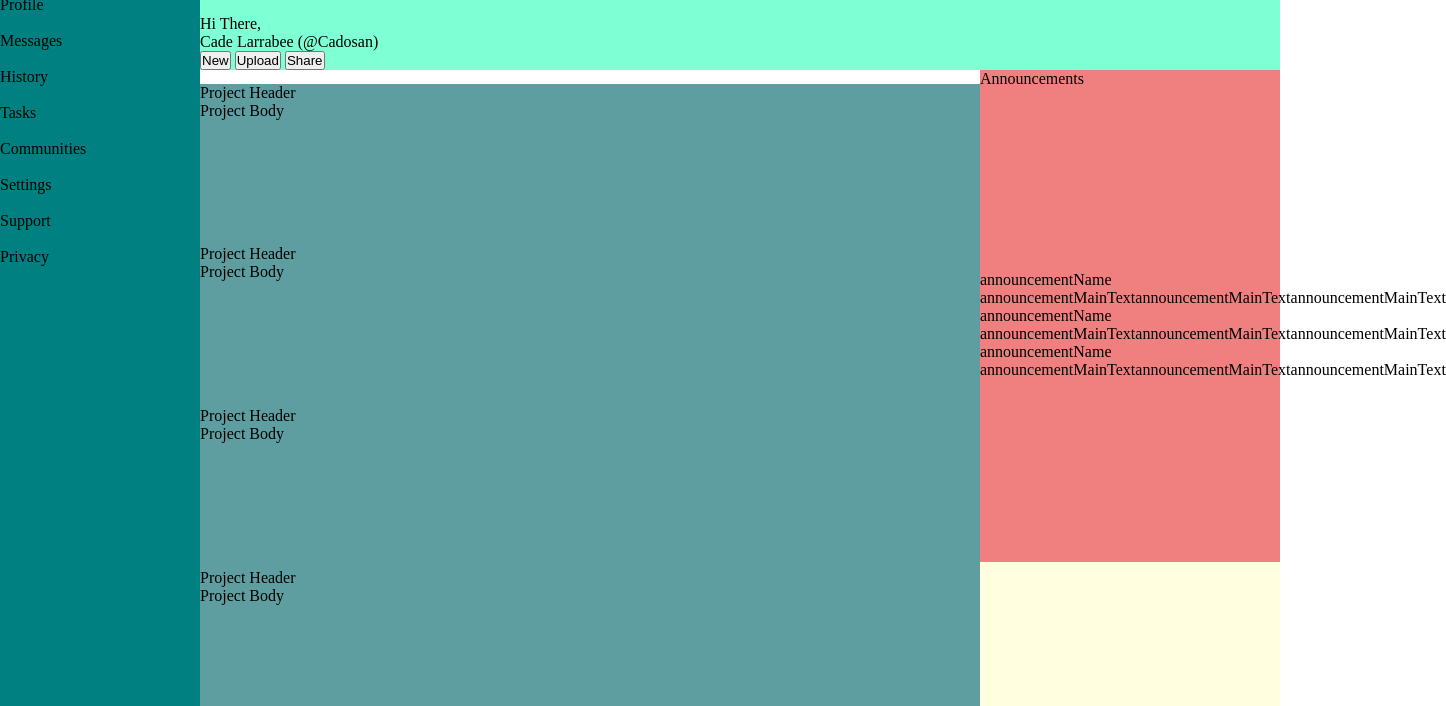
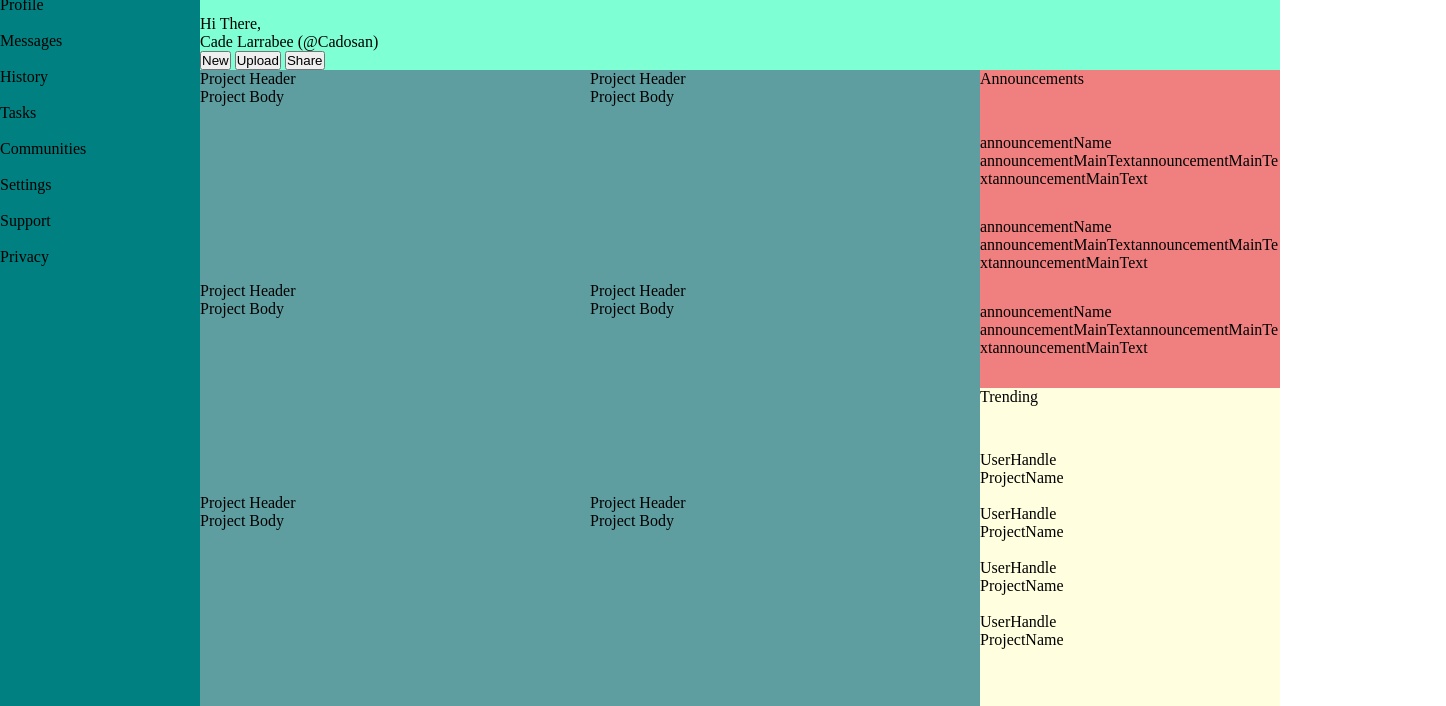
Before and after one commit to CadeLarrabee/AdminPanel, a plain HTML site: page index.html in a window 1280 px wide. Shown: the part 94-800 px from the top of the page, 1446 px wide, since content can reach past the window. Drawn offline with Linux system fonts and the light colour scheme.

Commit message:
more grid styling

```diff
--- a/index.html
+++ b/index.html
@@ -91,7 +91,6 @@
         </div>
         <div class="contentWrapper">
             <div class="projectWrapper">
-    <p class="projectText"></p>
     <div class="project">
       <div class="projectText">
         <p class = "projectHeader">Project Header</p>
@@ -153,7 +152,7 @@
   </div>
         </div>
         <div class="trendingWrapper">
-  <div class="trendingText"></div>
+  <div class="trendingText">Trending</div>
   <div class="trendingContentWrapper">
     <div class="trendingProfile">
       <img src="" alt="" class="userTrendingProfile">
--- a/style.css
+++ b/style.css
@@ -2,16 +2,16 @@
   margin: 0;
   padding: 0;
 }
-.body {
-  height: 100vh;
-  width: 100vw;
+body {
 }
 .wrapper {
   display: grid;
-  grid-template-columns: max(12%, 200px) 4fr;
+  grid-template-columns: max(12%, 200px) auto;
 }
 .pageContentWrapper {
   display: grid;
+  height: 100vh;
+  width: 100%;
   grid-template-columns: 1fr;
   grid-template-rows: 1fr 6fr;
 }
@@ -20,7 +20,7 @@
 }
 .contentWrapper {
   display: grid;
-  grid-template-columns: 4fr max(20%, 300px);
+  grid-template-columns: auto max(20%, 300px);
   grid-template-rows: 1fr 1fr;
 }
 .projectWrapper {
@@ -53,16 +53,33 @@
 .header {
   background-color: aquamarine;
 }
-.project {
+.projectWrapper {
   background-color: cadetblue;
   display: grid;
   grid-template-columns: 1fr 1fr;
   grid-template-rows: 1fr 1fr 1fr;
-  gap: 20px;
 }
 .announcementsWrapper {
   background-color: lightcoral;
+  display: grid;
+  grid-template-columns: 1fr;
+  grid-template-rows: 1fr 4fr;
+}
+.announcementContentWrapper {
+  display: grid;
+  grid-template-columns: 1fr;
+  grid-template-rows: 1fr 1fr 1fr;
 }
 .trendingWrapper {
   background-color: lightyellow;
+  display: grid;
+  grid-template-columns: 1fr;
+  grid-template-rows: 1fr 6fr;
 }
+.trendingContentWrapper {
+  grid-template-columns: 1fr;
+  grid-template-rows: 1fr 1fr 1fr 1fr;
+}
+.announcementMainText {
+  word-break: break-all;
+}
```
